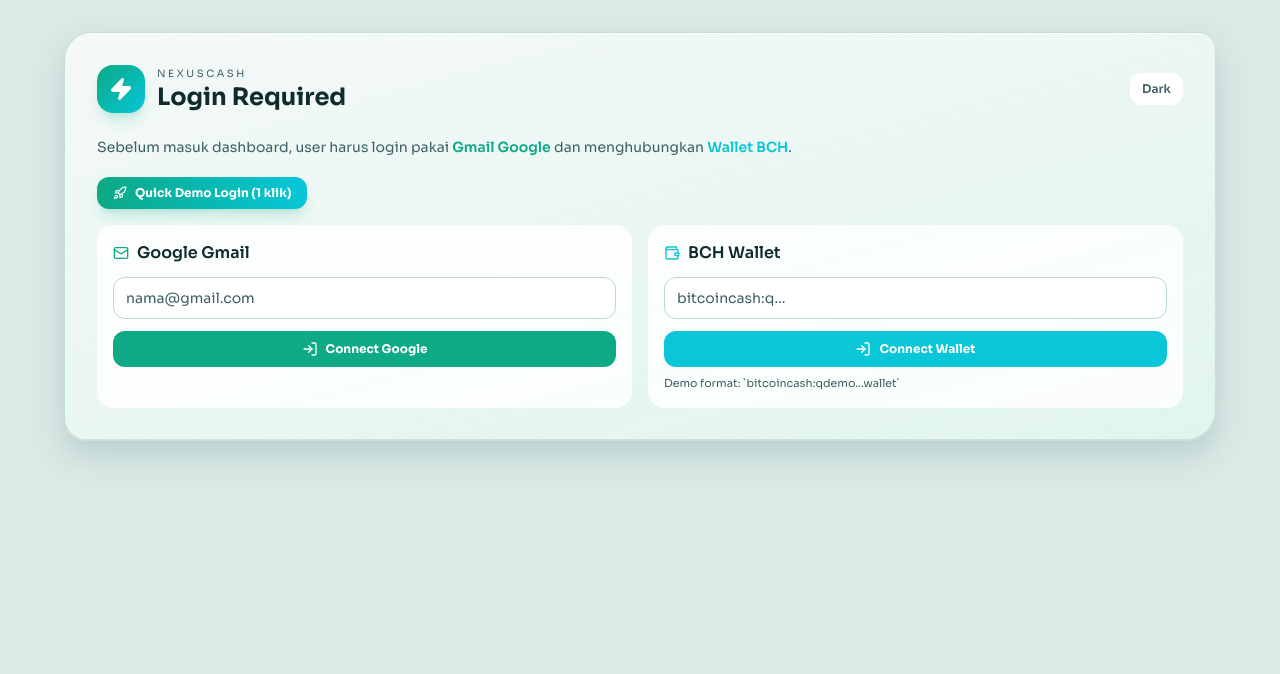
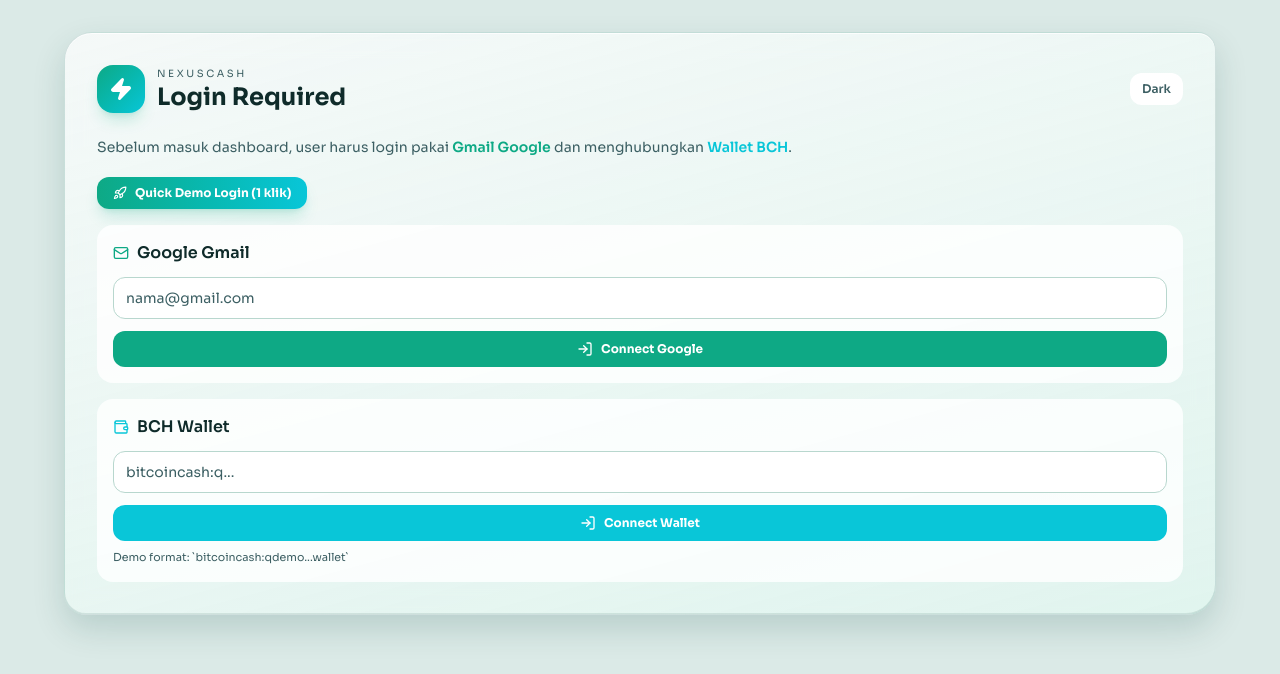
Before and after one commit to panzauto46-bot/NEXUS-CASH, a React (Vite) app: page / in a window 1280 px wide. Shown: the top 674 px of the page. Built offline with nearby package versions, Linux system fonts and the light colour scheme.

Commit message:
Refine login page to single-column stretched layout

```diff
--- a/src/pages/Login.tsx
+++ b/src/pages/Login.tsx
@@ -30,7 +30,7 @@
 
   return (
     <div className={`min-h-screen p-4 sm:p-8 ${isDark ? 'bg-nexus-onyx' : 'bg-nexus-bg-light'}`}>
-      <div className="mx-auto flex max-w-6xl flex-col gap-4 lg:flex-row">
+      <div className="mx-auto max-w-6xl">
         <div className="neo-panel flex-1 rounded-3xl p-6 sm:p-8">
           <div className="mb-6 flex items-center justify-between">
             <div className="flex items-center gap-3">
@@ -70,7 +70,7 @@
             Quick Demo Login (1 klik)
           </button>
 
-          <div className="grid grid-cols-1 gap-4 lg:grid-cols-2">
+          <div className="space-y-4">
             <div className={`rounded-2xl p-4 ${isDark ? 'bg-white/5' : 'bg-white/80'}`}>
               <div className="mb-3 flex items-center gap-2">
                 <Mail className="h-4 w-4 text-nexus-green" />
```
